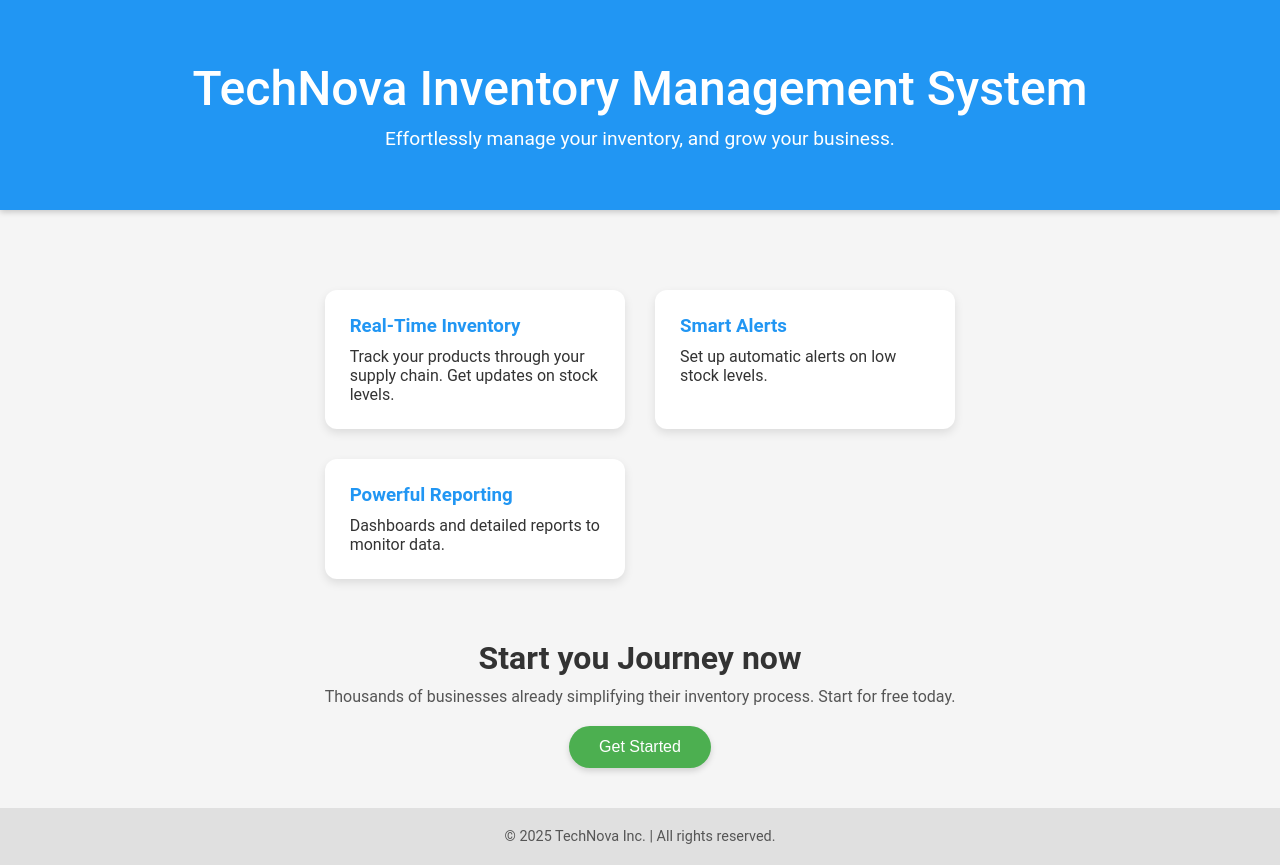
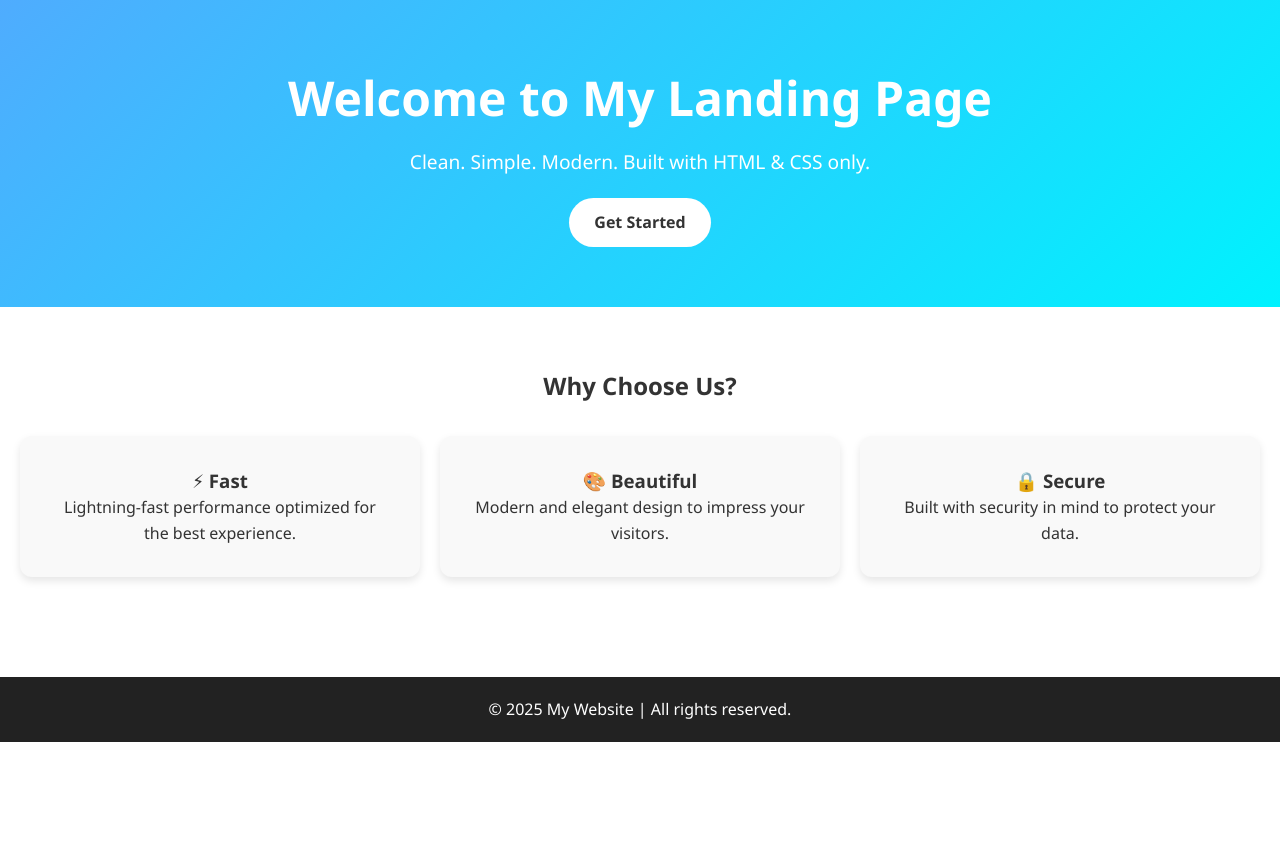
Before and after one commit to VaibhavGumalwad/case-study-cap-2, a website: page public/index.html in a window 1280 px wide. After the commit the page ends 800 px from the top, so only its background shows below. Drawn offline with Linux system fonts and the light colour scheme.

Commit message:
Update index.html

```diff
--- a/public/index.html
+++ b/public/index.html
@@ -2,159 +2,108 @@
 <html lang="en">
 <head>
   <meta charset="UTF-8">
-    <title>Inventory Management System</title>
+  <meta name="viewport" content="width=device-width, initial-scale=1.0">
+  <title>Landing Page</title>
   <style>
-        /* Reset and base */
+    /* Reset */
     * {
-            box-sizing: border-box;
       margin: 0;
       padding: 0;
+      box-sizing: border-box;
     }
-
-        html, body {
-            height: 100%;
-            font-family: 'Roboto', sans-serif;
-            background-color: #f5f5f5;
+    body {
+      font-family: "Segoe UI", Tahoma, Geneva, Verdana, sans-serif;
+      line-height: 1.6;
       color: #333;
     }
-
-        body {
-            display: flex;
-            flex-direction: column;
+    header {
+      background: linear-gradient(135deg, #4facfe, #00f2fe);
+      color: white;
+      text-align: center;
+      padding: 60px 20px;
     }
-
-        main {
-            flex: 1;
-            display: flex;
-            flex-direction: column;
+    header h1 {
+      font-size: 3rem;
+      margin-bottom: 10px;
     }
-
-        .container {
-            max-width: 1200px;
-            margin: 0 auto;
-            padding: 40px 20px;
-            flex-grow: 1;
+    header p {
+      font-size: 1.2rem;
+      margin-bottom: 20px;
     }
-
-        header {
-            background-color: #2196f3;
-            color: #fff;
+    .btn {
+      display: inline-block;
+      padding: 12px 25px;
+      background: white;
+      color: #333;
+      font-weight: bold;
+      text-decoration: none;
+      border-radius: 30px;
+      transition: 0.3s;
+    }
+    .btn:hover {
+      background: #333;
+      color: white;
+    }
+    section {
       padding: 60px 20px;
       text-align: center;
-            box-shadow: 0 2px 6px rgba(0, 0, 0, 0.2);
     }
-
-        header h1 {
-            font-size: 3rem;
-            font-weight: 500;
-            margin-bottom: 10px;
-        }
-
-        header p {
-            font-size: 1.2rem;
-            max-width: 700px;
-            margin: 0 auto;
-        }
-
     .features {
       display: grid;
-            grid-template-columns: repeat(auto-fit, minmax(300px, 1fr));
-            gap: 30px;
+      grid-template-columns: repeat(auto-fit, minmax(250px, 1fr));
+      gap: 20px;
+      margin-top: 30px;
+    }
+    .card {
+      background: #f9f9f9;
+      padding: 30px;
+      border-radius: 12px;
+      box-shadow: 0 4px 8px rgba(0,0,0,0.1);
+      transition: transform 0.2s;
+    }
+    .card:hover {
+      transform: translateY(-5px);
+    }
+    footer {
+      background: #222;
+      color: white;
+      text-align: center;
+      padding: 20px;
       margin-top: 40px;
-        }
-
-        .feature {
-            background: white;
-            border-radius: 12px;
-            padding: 25px;
-            box-shadow: 0 4px 10px rgba(0, 0, 0, 0.1);
-            transition: transform 0.2s ease;
-        }
-
-        .feature:hover {
-            transform: translateY(-4px);
-        }
-
-        .feature h3 {
-            color: #2196f3;
-            margin-bottom: 10px;
-        }
-
-        .cta {
-            margin-top: 60px;
-            text-align: center;
-        }
-
-        .cta h2 {
-            font-size: 2rem;
-            margin-bottom: 10px;
-        }
-
-        .cta p {
-            font-size: 1rem;
-            margin-bottom: 20px;
-            color: #555;
-        }
-
-        .cta button {
-            background-color: #4caf50;
-            color: #fff;
-            font-size: 1rem;
-            padding: 12px 30px;
-            border: none;
-            border-radius: 25px;
-            cursor: pointer;
-            box-shadow: 0 3px 6px rgba(0,0,0,0.15);
-            transition: background-color 0.3s ease;
-        }
-
-        .cta button:hover {
-            background-color: #43a047;
-        }
-
-        footer {
-            background-color: #e0e0e0;
-            color: #555;
-            padding: 20px;
-            text-align: center;
-            font-size: 0.9rem;
     }
   </style>
 </head>
 <body>
 
-    <main>
+  <!-- Hero Section -->
   <header>
-            <h1>TechNova Inventory Management System</h1>
-            <p>Effortlessly manage your inventory, and grow your business.</p>
+    <h1>Welcome to My Landing Page</h1>
+    <p>Clean. Simple. Modern. Built with HTML & CSS only.</p>
+    <a href="#features" class="btn">Get Started</a>
   </header>
 
-        <div class="container">
-            <section class="features">
-                <div class="feature">
-                    <h3>Real-Time Inventory</h3>
-                    <p>Track your products through your supply chain. Get updates on stock levels.</p>
+  <!-- Features Section -->
+  <section id="features">
+    <h2>Why Choose Us?</h2>
+    <div class="features">
+      <div class="card">
+        <h3>⚡ Fast</h3>
+        <p>Lightning-fast performance optimized for the best experience.</p>
       </div>
-                <div class="feature">
-                    <h3>Smart Alerts</h3>
-                    <p>Set up automatic alerts on low stock levels.</p>
+      <div class="card">
+        <h3>🎨 Beautiful</h3>
+        <p>Modern and elegant design to impress your visitors.</p>
       </div>
-                <div class="feature">
-                    <h3>Powerful Reporting</h3>
-                    <p>Dashboards and detailed reports to monitor data.</p>
+      <div class="card">
+        <h3>🔒 Secure</h3>
+        <p>Built with security in mind to protect your data.</p>
+      </div>
     </div>
   </section>
 
-            <div class="cta">
-                <h2>Start you Journey now</h2>
-                <p>Thousands of businesses already simplifying their inventory process. Start for free today.</p>
-                <button onclick="alert('Signup functionality demo')">Get Started</button>
-            </div>
-        </div>
-    </main>
-
+  <!-- Footer -->
   <footer>
-        &copy; 2025 TechNova Inc. | All rights reserved.
+    <p>&copy; 2025 My Website | All rights reserved.</p>
   </footer>
 
 </body>
```
Lines whose indentation alone changed are shown as unchanged.
